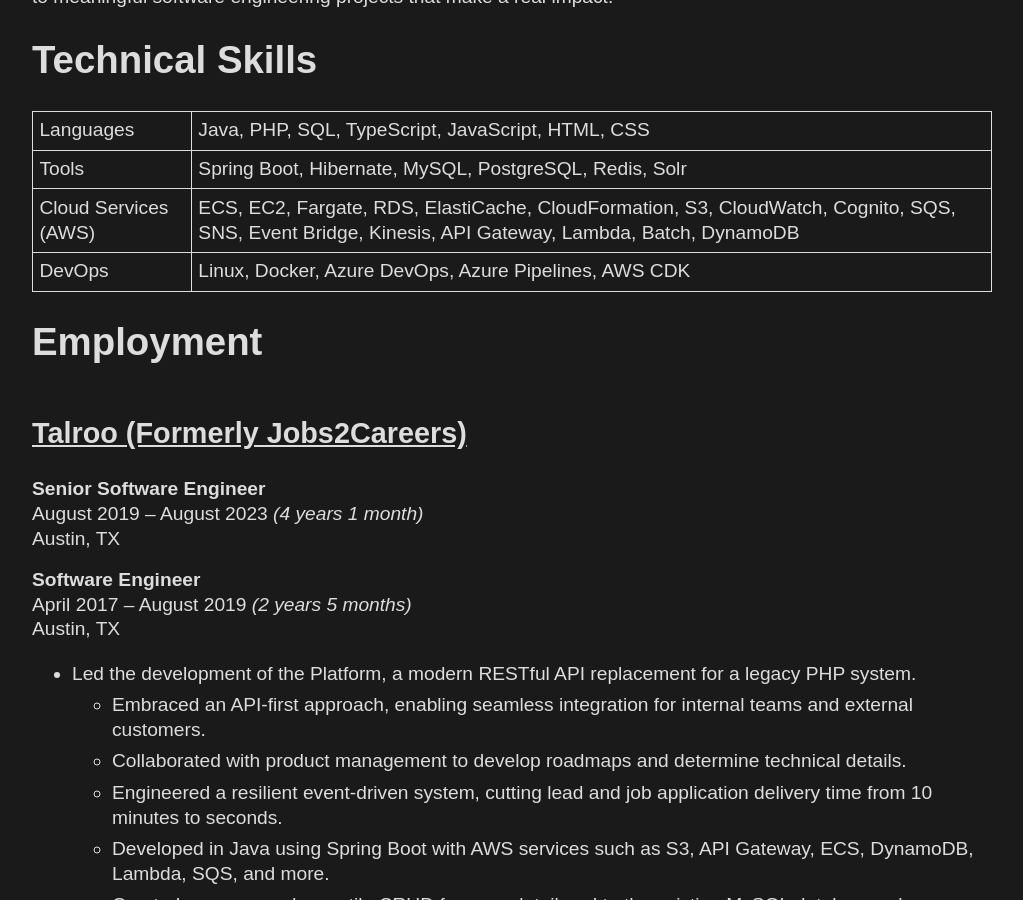
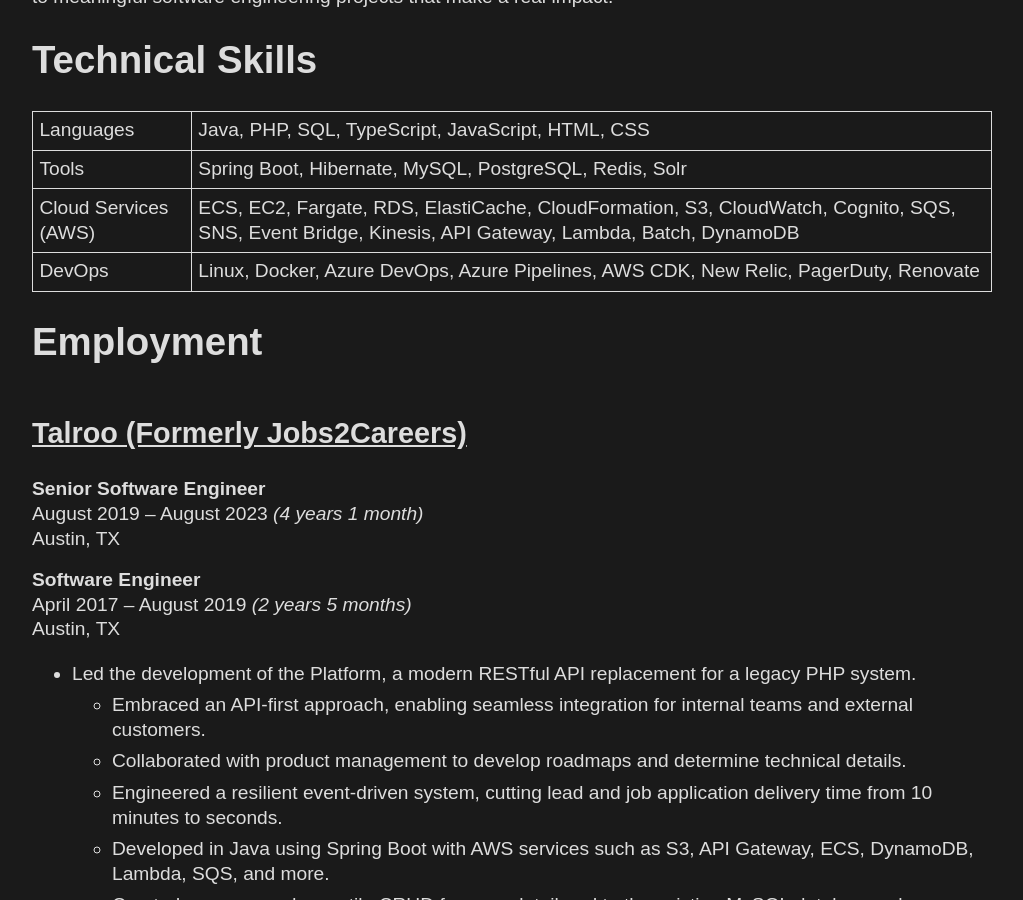
Before and after one commit to jacob-swanson/personal-site, a Jekyll site: the page built from src/resume.md, in a window 1280 px wide and 900 px high, scrolled down 383 px. Shown: the whole window, without its empty margins (128-1151 px from the left). Built offline with Jekyll 4.4.1, drawn with Linux system fonts in a browser that asks for light colours.

Commit message:
Forgot to copy last update to skills

```diff
--- a/src/resume.md
+++ b/src/resume.md
@@ -20,7 +20,7 @@
 | Languages            | Java, PHP, SQL, TypeScript, JavaScript, HTML, CSS                                                                                                   |
 | Tools                | Spring Boot, Hibernate, MySQL, PostgreSQL, Redis, Solr                                                                                              |
 | Cloud Services (AWS) | ECS, EC2, Fargate, RDS, ElastiCache, CloudFormation, S3, CloudWatch, Cognito, SQS, SNS, Event Bridge, Kinesis, API Gateway, Lambda, Batch, DynamoDB |
-| DevOps               | Linux, Docker, Azure DevOps, Azure Pipelines, AWS CDK                                                                                                      |
+| DevOps               | Linux, Docker, Azure DevOps, Azure Pipelines, AWS CDK, New Relic, PagerDuty, Renovate                                                               |
 
 # Employment
 
```
